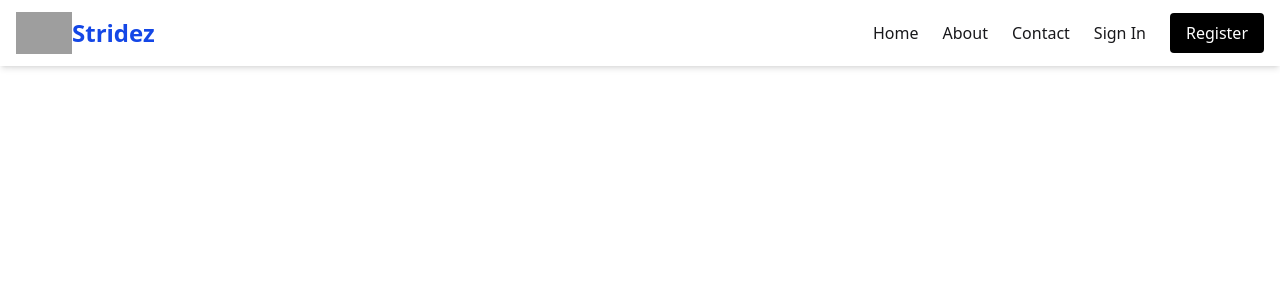
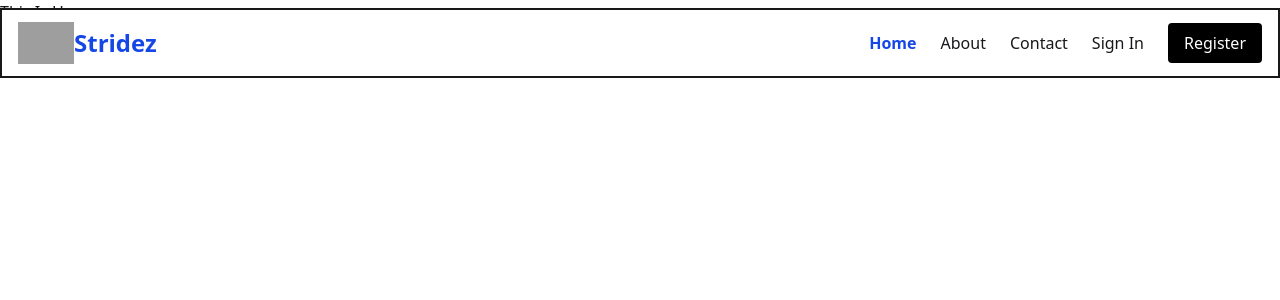
Before and after one commit to iktushar01/Marathon-Management-System, a React (Vite) app: page / in a window 1280 px wide. Shown: the top 300 px of the page. Built offline with nearby package versions, Linux system fonts and the light colour scheme; grey boxes are pictures that could not be loaded.

Commit message:
apply active routing

```diff
--- a/src/Shared/Navbar/Navbar.jsx
+++ b/src/Shared/Navbar/Navbar.jsx
@@ -7,19 +7,51 @@ const Navbar = () => {
 
   const toggleMenu = () => setIsOpen(!isOpen);
 
-  const navLinks = (
-    <>
-      <NavLink to="/" className="hover:text-blue-600">Home</NavLink>
-      <NavLink to="/about" className="hover:text-blue-600">About</NavLink>
-      <NavLink to="/contact" className="hover:text-blue-600">Contact</NavLink>
-      <NavLink to="/signin" className="hover:text-blue-600">Sign In</NavLink>
+ const navLinks = (
+  <>
+    <NavLink
+      to="/"
+      className={({ isActive }) =>
+        isActive ? "text-blue-700 font-semibold" : "hover:text-blue-600"
+      }
+    >
+      Home
+    </NavLink>
+    <NavLink
+      to="/about"
+      className={({ isActive }) =>
+        isActive ? "text-blue-700 font-semibold" : "hover:text-blue-600"
+      }
+    >
+      About
+    </NavLink>
+    <NavLink
+      to="/contact"
+      className={({ isActive }) =>
+        isActive ? "text-blue-700 font-semibold" : "hover:text-blue-600"
+      }
+    >
+      Contact
+    </NavLink>
+    <NavLink
+      to="/signin"
+      className={({ isActive }) =>
+        isActive ? "text-blue-700 font-semibold" : "hover:text-blue-600"
+      }
+    >
+      Sign In
+    </NavLink>
+    <NavLink to="/register">
+      <button className="bg-black text-white px-4 py-2 rounded hover:bg-gray-800 mt-2 lg:mt-0">
+        Register
+      </button>
+    </NavLink>
+  </>
+);
 
-      <button className="bg-black text-white px-4 py-2 rounded hover:bg-gray-800 mt-2 lg:mt-0">Register </button>
-    </>
-  );
 
   return (
-    <header className="shadow-md bg-white fixed top-0 left-0 w-full z-50">
+    <header className="border-2 bg-white fixed top-2 left-0 w-full z-50">
       <div className="container mx-auto flex justify-between items-center px-4 py-3">
        <div className="flex justify-center items-center">
          <div><img className="w-14" src="https://i.postimg.cc/MpXx3PwJ/stridez.png" alt="stridez-logo" /></div>
```
